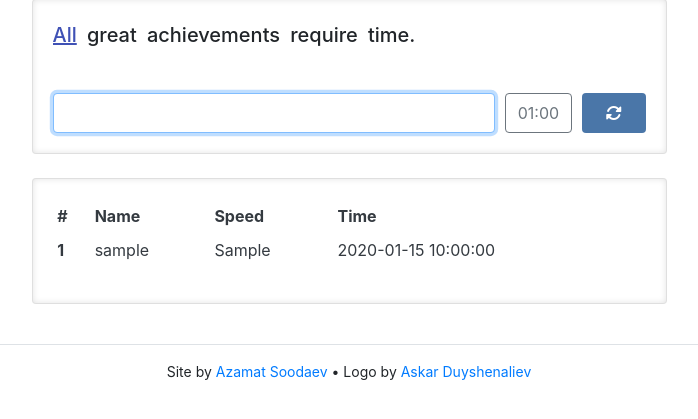
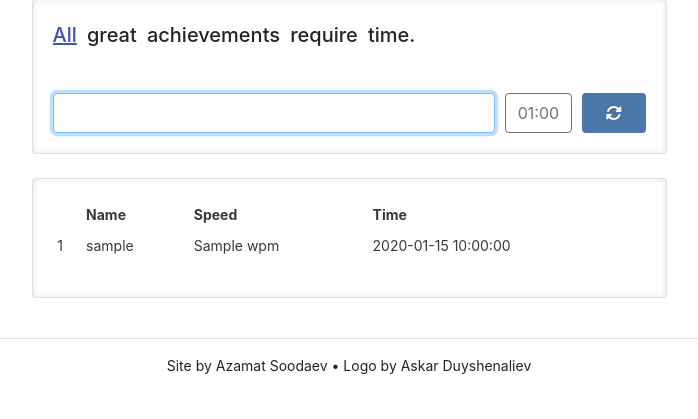
Before and after one commit to AzamatSoodaev/jet-fingers, a PHP site: page / in a window 1280 px wide. Shown: the part 204-623 px from the top of the page, without its empty margins (291-989 px from the left). Run offline with PHP 8.4, Linux system fonts and the light colour scheme; tables that the repository leaves empty or names only in its code hold one stand-in row (values such as "Sample post"); some libraries are stand-ins or nearby versions.

Commit message:
changed view

```diff
--- a/includes/footer.php
+++ b/includes/footer.php
@@ -1,8 +1,8 @@
 <!-- Footer -->
 <footer class="py-3">
 	<div class="container">
-	  <p class="m-0 text-center border-top pt-3" style="font-size: 14px">Site by <a href="file:///C:/Users/Notnik_kg/Desktop/master/frontender/web/apps/azattix.io/index.html">Azamat Soodaev</a>	&#8226;
-	  Logo by <a href="">Askar Duyshenaliev</a></p>
+	  <p class="m-0 text-center border-top pt-3" style="font-size: 14px">Site by Azamat Soodaev	&#8226;
+	  Logo by Askar Duyshenaliev</p>
 	</div>
 	<!-- /.container -->
 </footer>
--- a/index.php
+++ b/index.php
@@ -56,10 +56,10 @@
 
         <div class="card mb-4">
           <div class="card-body inline-shadow">
-            <table class="table table-borderless table-sm text-dark">
+            <table class="table table-borderless table-sm text-dark" style="font-size: 14px">
               <thead>
                 <tr>
-                  <th scope="col">#</th>
+                  <th scope="col"></th>
                   <th scope="col">Name</th>
                   <th scope="col">Speed</th>
                   <th scope="col">Time</th>
--- a/server/score.php
+++ b/server/score.php
@@ -20,12 +20,13 @@ if ($result = $mysqli->query($sql))
     while($row = $result->fetch_array())
     {
       $score .= "<tr>
-                  <th scope=\"row\">{$i}</th>
+                  <td>{$i}</td>
                   <td>{$row['username']}</td>
-                  <td>{$row['speed']}</td>
+                  <td>{$row['speed']} wpm</td>
                   <td>{$row['recorded_at']}</td>
                 </tr>";
       $i++;
+
     }
     $result->free();
   }
```
